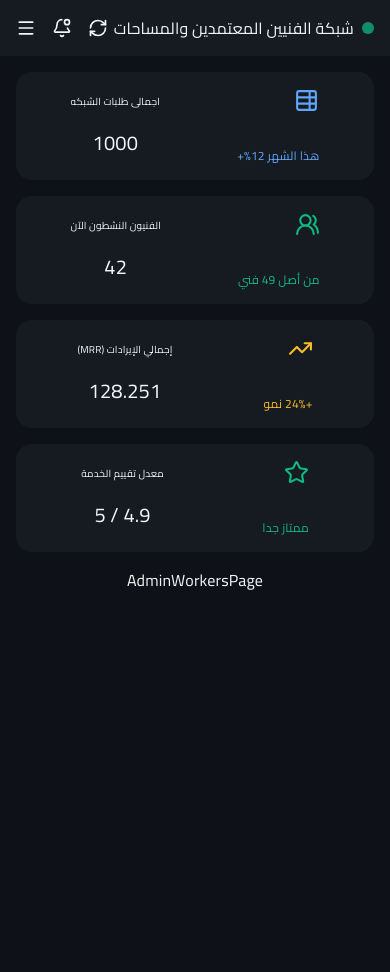
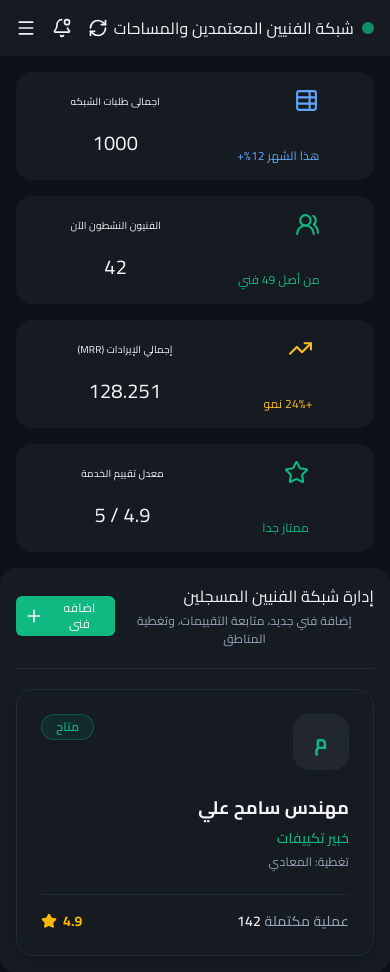
Before and after one commit to mostafa-elsayd-githup/Engzny-PlatForm-, a React (Vite) app: page /admin/worker in a window 390 px wide. Before the commit the page ends 844 px from the top, so only its background shows below. Built offline with nearby package versions, Linux system fonts and the light colour scheme.

Commit message:
feat(pages): build responsive pages for workers
- Build  responsive page header for workers
- Add `Worker.ts`  TypeScript file for workers card

```diff
--- /dev/null
+++ b/src/Types/Worker.ts
@@ -0,0 +1,9 @@
+export interface WorkerCardProps {
+  name?: string;
+  specialty?: string;
+  area?: string;
+  completedTasks?: number;
+  rating?: number;
+  status?: "متاح" | "مشغول" | "غير متاح";
+  avatarChar?: string;
+}
--- /dev/null
+++ b/src/components/Admin/AdminWorkersComponent/WorkerCard.tsx
@@ -0,0 +1,61 @@
+import { Star } from "lucide-react";
+import type { WorkerCardProps } from "../../../Types/Worker";
+
+
+function WorkerCard({
+  name = "مهندس سامح علي",
+  specialty = "خبير تكييفات",
+  area = "المعادي",
+  completedTasks = 142,
+  rating = 4.9,
+  status = "متاح",
+  avatarChar,
+}: WorkerCardProps) {
+  const displayChar = avatarChar || name.trim().charAt(0);
+
+  const statusStyles = {
+    متاح: "bg-(--BrandEmerald-Color)/10 text-(--BrandEmerald-Color) border-(--BrandEmerald-Color)/30",
+    مشغول: "bg-amber-500/10 text-amber-400 border-amber-500/30",
+    "غير متاح": "bg-rose-500/10 text-rose-400 border-rose-500/30",
+  };
+
+  return (
+    <div className="grid grid-cols-1 sm:grid-cols-2 lg:grid-cols-3 xl:grid-cols-4 gap-4">
+      <div className="bg-(--card-surface) border border-(--border-color) hover:border-(--BrandEmerald-Color)/40 rounded-2xl p-6 flex flex-col justify-between transition-all duration-300 shadow-lg group">
+        <div className="flex items-start justify-between mb-6">
+          <div className="w-14 h-14 rounded-2xl bg-white/5 border border-(--border-color) flex items-center justify-center text-xl font-bold text-(--BrandEmerald-Color) group-hover:scale-105 transition-transform">
+            {displayChar}
+          </div>
+
+          <span
+            className={`px-3.5 py-1 rounded-full text-xs font-semibold border ${statusStyles[status]}`}
+          >
+            {status}
+          </span>
+        </div>
+        <div className="text-right space-y-1.5 mb-6">
+          <h3 className="text-lg font-bold text-(--text-primary)">{name}</h3>
+          <p className="text-sm font-medium text-(--BrandEmerald-Color)">
+            {specialty}
+          </p>
+          <p className="text-xs text-(--text-muted)">تغطية: {area}</p>
+        </div>
+        <div className="pt-4 border-t border-(--border-color) flex items-center justify-between text-sm">
+          <span className="text-(--text-muted) font-medium">
+            عملية مكتملة{" "}
+            <strong className="text-(--text-primary) font-semibold">
+              {completedTasks}
+            </strong>
+          </span>
+
+          <div className="flex items-center gap-1.5 font-bold text-amber-400">
+            <span>{rating}</span>
+            <Star size={16} className="fill-amber-400 text-amber-400" />
+          </div>
+        </div>
+      </div>
+    </div>
+  );
+}
+
+export default WorkerCard;
--- /dev/null
+++ b/src/components/Admin/AdminWorkersComponent/WorkersHeader.tsx
@@ -0,0 +1,18 @@
+import { Plus } from "lucide-react";
+function WorkersHeader() {
+  return (
+    <div className="flex items-center justify-between">
+      <div className="flex flex-col items-start gap-1">
+        <h1 className="text-md md:text-xl">إدارة شبكة الفنيين المسجلين</h1>
+        <p className="text-[12px] md:text-xs text-(--text-muted)">
+          إضافة فني جديد، متابعة التقييمات، وتغطية المناطق
+        </p>
+      </div>
+      <button className="flex items-center gap-2 text-xs sm:text-[15px] bg-(--BrandEmerald-Color) hover:bg-(--Brand-Emerald-Dark) transition-all py-1 px-2 rounded-md cursor-pointer">
+        اضافه فنى <Plus size={20} />
+      </button>
+    </div>
+  );
+}
+
+export default WorkersHeader;
--- a/src/pages/Admin/AdminWorkersPage.tsx
+++ b/src/pages/Admin/AdminWorkersPage.tsx
@@ -1,8 +1,14 @@
+import WorkersHeader from "../../components/Admin/AdminWorkersComponent/WorkersHeader";
+import WorkerCard from "../../components/Admin/AdminWorkersComponent/WorkerCard";
 
 function AdminWorkersPage() {
   return (
-    <div>AdminWorkersPage</div>
-  )
+    <div className="bg-(--card-surface) p-4 rounded-2xl flex flex-col gap-5">
+      <WorkersHeader />
+      <hr className="text-(--border-color)" />
+      <WorkerCard />
+    </div>
+  );
 }
 
-export default AdminWorkersPage
+export default AdminWorkersPage;
```
